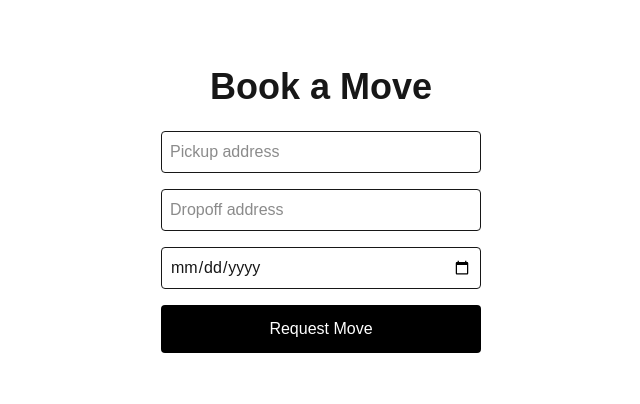
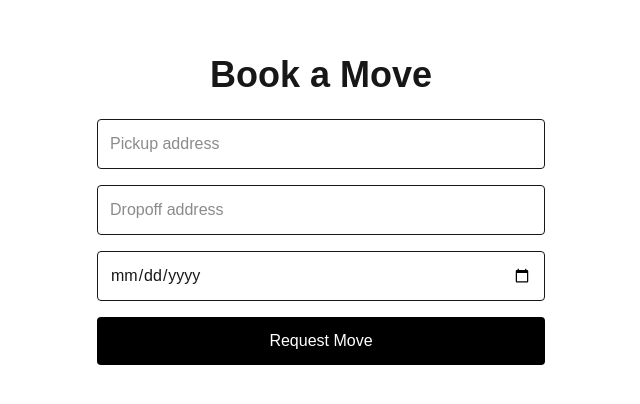
Before and after one commit to aizidmoez/shifting_app, a Next.js app: page /book in a window 1280 px wide. Shown: the part 190-594 px from the top of the page, without its empty margins (319-959 px from the left). Built offline with nearby package versions, Linux system fonts and the light colour scheme; no server answers.

Commit message:
phase 1 complete booking submission to supabase

```diff
--- a/app/book/page.tsx
+++ b/app/book/page.tsx
@@ -1,28 +1,84 @@
+"use client";
+
+import { useState } from "react";
+import { supabase } from "@/lib/supabaseClient";
+
 export default function BookPage() {
+  const [pickupAddress, setPickupAddress] = useState("");
+  const [dropoffAddress, setDropoffAddress] = useState("");
+  const [moveDate, setMoveDate] = useState("");
+  const [loading, setLoading] = useState(false);
+  const [message, setMessage] = useState("");
+
+  async function handleSubmit(e: React.FormEvent<HTMLFormElement>) {
+    e.preventDefault();
+    setLoading(true);
+    setMessage("");
+
+    const { error } = await supabase.from("bookings").insert([
+      {
+        pickup_address: pickupAddress,
+        dropoff_address: dropoffAddress,
+        move_date: moveDate,
+      },
+    ]);
+
+    if (error) {
+      console.error(error);
+      setMessage("Something went wrong. Booking was not saved.");
+      setLoading(false);
+      return;
+    }
+
+    setMessage("Booking request submitted successfully.");
+    setPickupAddress("");
+    setDropoffAddress("");
+    setMoveDate("");
+    setLoading(false);
+  }
+
   return (
-      <main className="min-h-screen flex flex-col items-center justify-center gap-6">
+    <main className="min-h-screen flex flex-col items-center justify-center gap-6 px-6">
       <h1 className="text-4xl font-bold">Book a Move</h1>
 
-        <form className="flex flex-col gap-4 w-80">
+      <form
+        onSubmit={handleSubmit}
+        className="flex w-full max-w-md flex-col gap-4"
+      >
         <input
-            className="border p-2 rounded"
+          className="rounded border p-3"
           placeholder="Pickup address"
+          value={pickupAddress}
+          onChange={(e) => setPickupAddress(e.target.value)}
+          required
         />
 
         <input
-            className="border p-2 rounded"
+          className="rounded border p-3"
           placeholder="Dropoff address"
+          value={dropoffAddress}
+          onChange={(e) => setDropoffAddress(e.target.value)}
+          required
         />
 
         <input
-            className="border p-2 rounded"
+          className="rounded border p-3"
           type="date"
+          value={moveDate}
+          onChange={(e) => setMoveDate(e.target.value)}
+          required
         />
 
-          <button className="bg-black text-white p-3 rounded">
-            Request Move
+        <button
+          type="submit"
+          disabled={loading}
+          className="rounded bg-black p-3 text-white disabled:opacity-50"
+        >
+          {loading ? "Submitting..." : "Request Move"}
         </button>
       </form>
+
+      {message && <p className="text-sm text-gray-700">{message}</p>}
     </main>
   );
 }
--- /dev/null
+++ b/lib/supabaseClient.ts
@@ -0,0 +1,6 @@
+import { createClient } from "@supabase/supabase-js"
+
+const supabaseUrl = process.env.NEXT_PUBLIC_SUPABASE_URL!
+const supabaseAnonKey = process.env.NEXT_PUBLIC_SUPABASE_ANON_KEY!
+
+export const supabase = createClient(supabaseUrl, supabaseAnonKey)
--- a/package.json
+++ b/package.json
@@ -9,6 +9,7 @@
     "lint": "eslint"
   },
   "dependencies": {
+    "@supabase/supabase-js": "^2.101.1",
     "next": "16.2.2",
     "react": "19.2.4",
     "react-dom": "19.2.4"
```
Also changed, not shown: 1 other file (tests, documents, lock files or other folders). Lines whose indentation alone changed are shown as unchanged.
